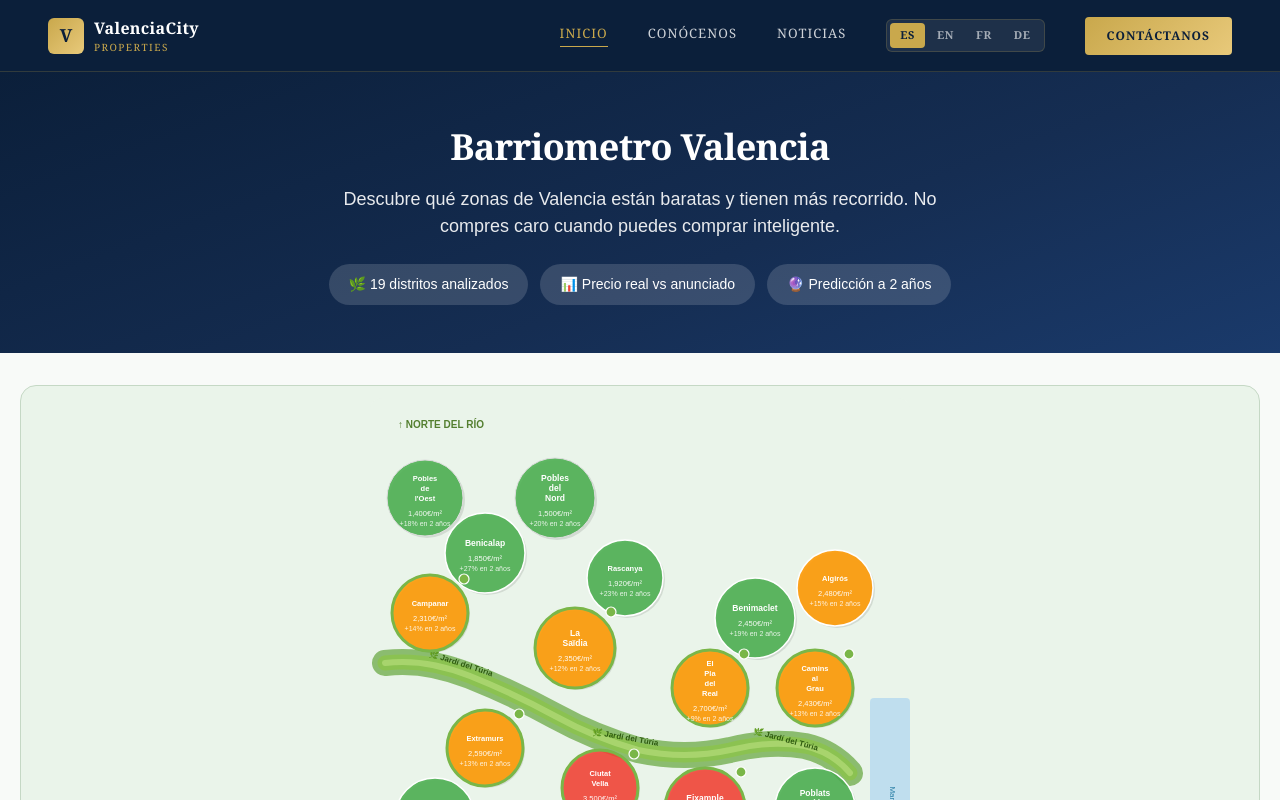
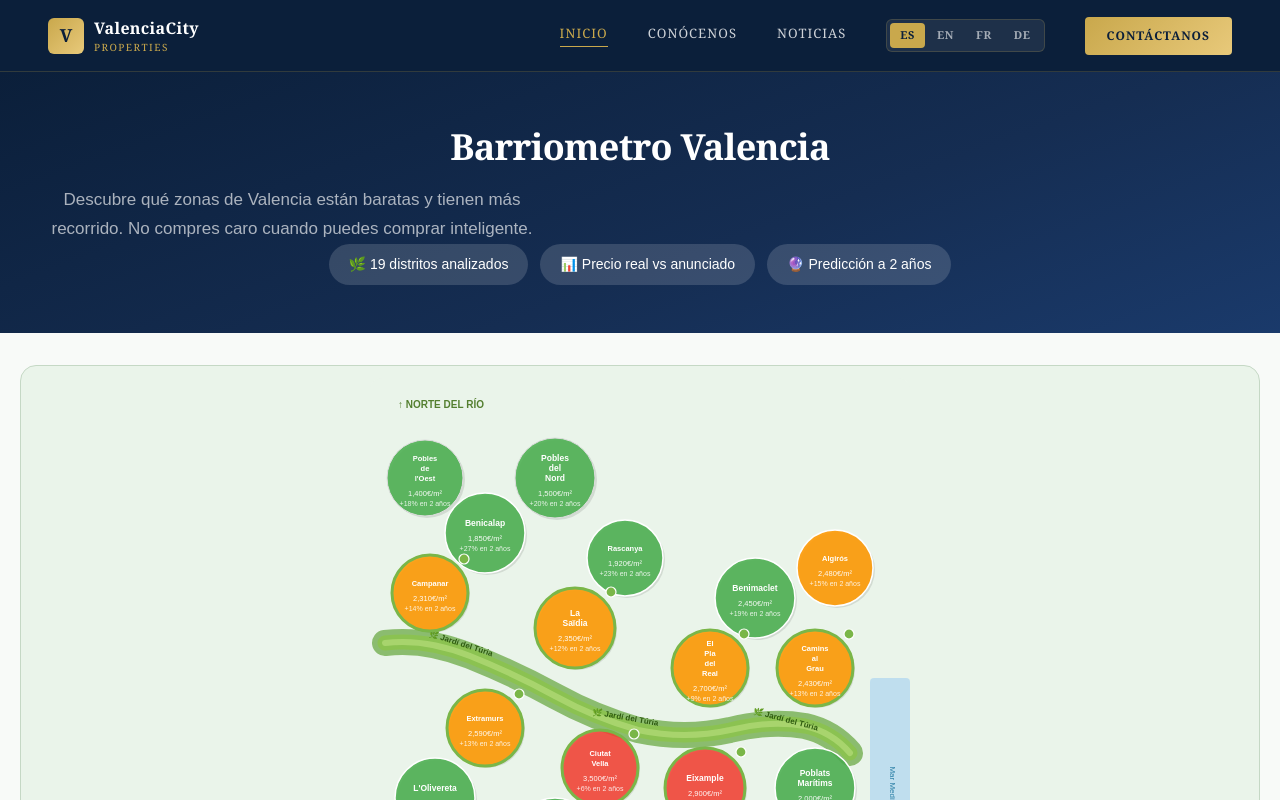
Before and after one commit to albega9/barriometro, a Next.js app: page / in a window 1280 px wide. Shown: the top 800 px of the page. Built offline with nearby package versions, Linux system fonts and the light colour scheme.

Commit message:
noticia Nou Moles L'Olivereta SEO

```diff
--- a/app/page.js
+++ b/app/page.js
@@ -23,7 +23,7 @@ export default function Home() {
     <main style={{ fontFamily: 'sans-serif', minHeight: '100vh', background: '#f8faf8' }}>
       <div style={{ background: 'linear-gradient(160deg, #0B1F3A 0%, #152D52 60%, #1A3A6B 100%)', padding: '48px 32px', textAlign: 'center', color: '#fff' }}>
         <h1 style={{ fontSize: '36px', fontWeight: '800', margin: '0 0 12px', color: '#fff' }}>{tr.hero.titulo}</h1>
-        <p style={{ fontSize: '18px', opacity: 0.9, margin: '0 0 24px', maxWidth: '600px', marginLeft: 'auto', marginRight: 'auto' }}>{tr.hero.subtitulo}</p>
+        <p style={{ fontSize: '17px', color: 'rgba(255,255,255,0.65)', fontFamily: 'Arial, sans-serif', lineHeight: '1.7', maxWidth: '520px'}}>{tr.hero.subtitulo}</p>
         <div style={{ display: 'flex', gap: '12px', justifyContent: 'center', flexWrap: 'wrap' }}>
           <div style={{ background: 'rgba(255,255,255,0.15)', padding: '10px 20px', borderRadius: '30px', fontSize: '14px' }}>{tr.hero.badge1}</div>
           <div style={{ background: 'rgba(255,255,255,0.15)', padding: '10px 20px', borderRadius: '30px', fontSize: '14px' }}>{tr.hero.badge2}</div>
```
